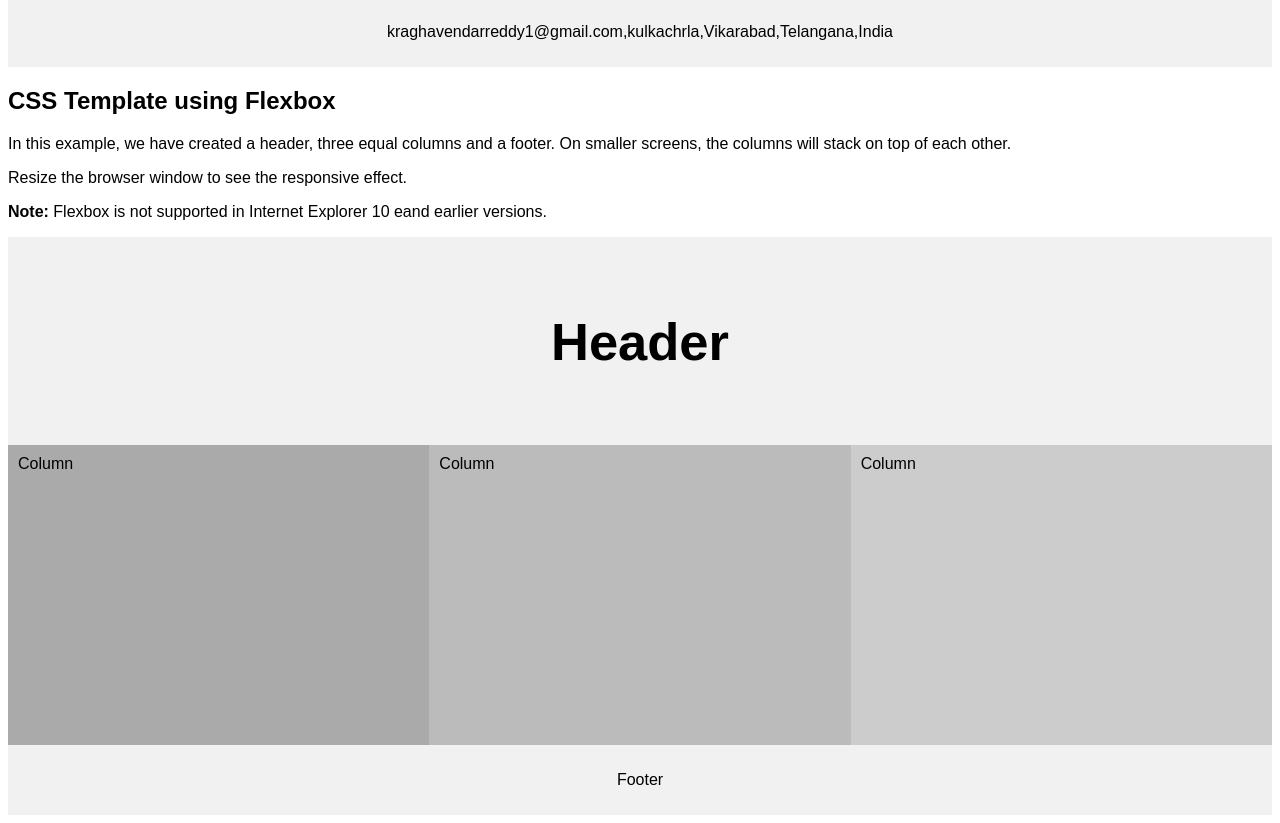
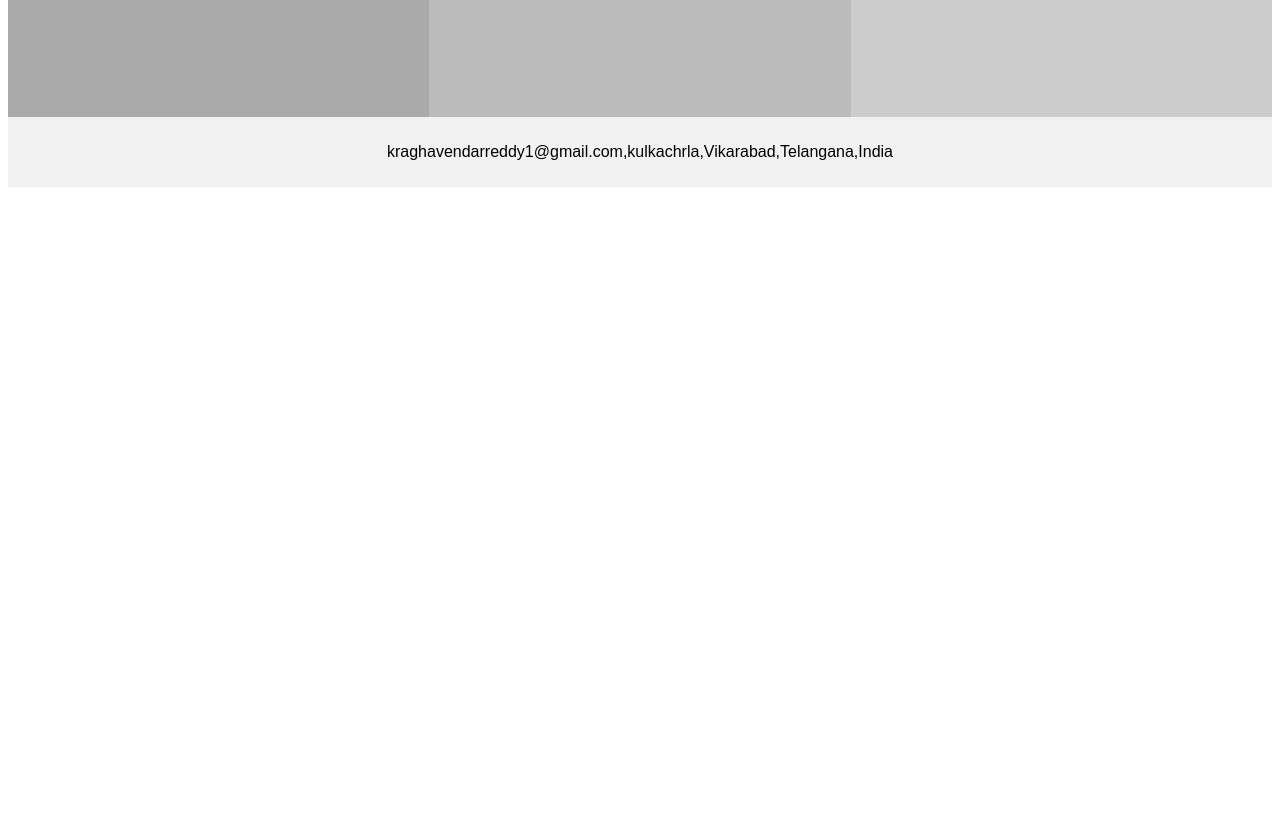
Before and after one commit to Raghu424/raghu, a plain HTML site: page index.html in a window 1280 px wide. Shown: the part 519-1342 px from the top of the page. After the commit the page ends 800 px from the top, so only its background shows below. Drawn offline with Linux system fonts and the light colour scheme.

Commit message:
second website
website

```diff
--- a/index.html
+++ b/index.html
@@ -67,83 +67,6 @@ body {
 
 <div class="footer">
   <p>kraghavendarreddy1@gmail.com,kulkachrla,Vikarabad,Telangana,India</p>
-</div>
-
-</body>
-</html><!DOCTYPE html>
-<html lang="en">
-<head>
-<title>CSS Template</title>
-<meta charset="utf-8">
-<meta name="viewport" content="width=device-width, initial-scale=1">
-<style>
-* {
-  box-sizing: border-box;
-}
-
-body {
-  font-family: Arial, Helvetica, sans-serif;
-}
-
-/* Style the header */
-.header {
-  background-color: #f1f1f1;
-  padding: 30px;
-  text-align: center;
-  font-size: 35px;
-}
-
-/* Container for flexboxes */
-.row {
-  display: -webkit-flex;
-  display: flex;
-}
-
-/* Create three equal columns that sits next to each other */
-.column {
-  -webkit-flex: 1;
-  -ms-flex: 1;
-  flex: 1;
-  padding: 10px;
-  height: 300px; /* Should be removed. Only for demonstration */
-}
-
-/* Style the footer */
-.footer {
-  background-color: #f1f1f1;
-  padding: 10px;
-  text-align: center;
-}
-
-/* Responsive layout - makes the three columns stack on top of each other instead of next to each other */
-@media (max-width: 600px) {
-  .row {
-    -webkit-flex-direction: column;
-    flex-direction: column;
-  }
-}
-</style>
-</head>
-<body>
-
-<h2>CSS Template using Flexbox</h2>
-<p>In this example, we have created a header, three equal columns and a footer. On smaller screens, the columns will stack on top of each other.</p>
-<p>Resize the browser window to see the responsive effect.</p>
-<p><strong>Note:</strong> Flexbox is not supported in Internet Explorer 10 eand earlier versions.</p>
-
-<div class="header">
-  <h2>Header</h2>
-</div>
-
-<div class="row">
-  <div class="column" style="background-color:#aaa;">Column</div>
-  <div class="column" style="background-color:#bbb;">Column</div>
-  <div class="column" style="background-color:#ccc;">Column</div>
-</div>
-
-<div class="footer">
-  <p>Footer</p>
-</div>
 
 </body>
 </html>
```
